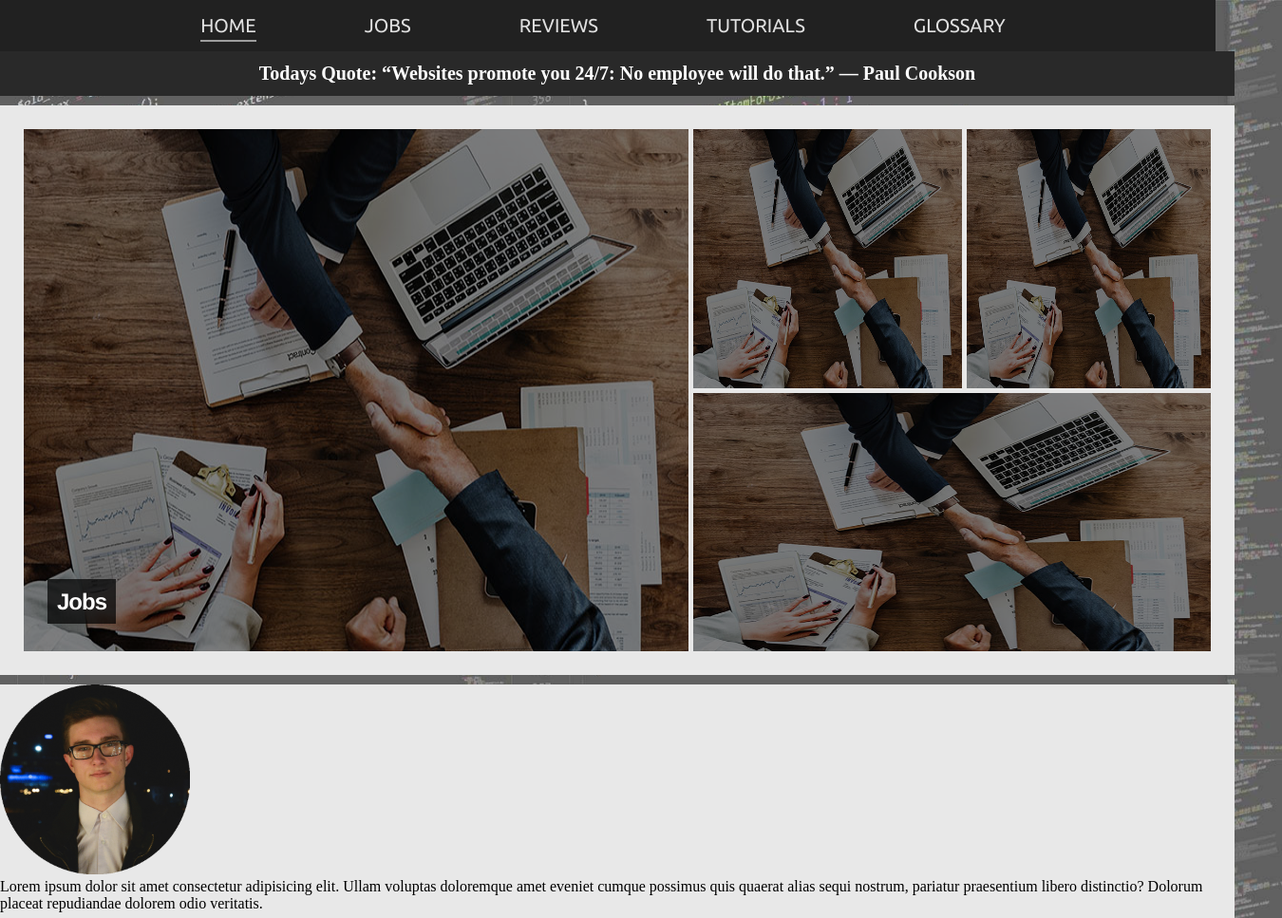
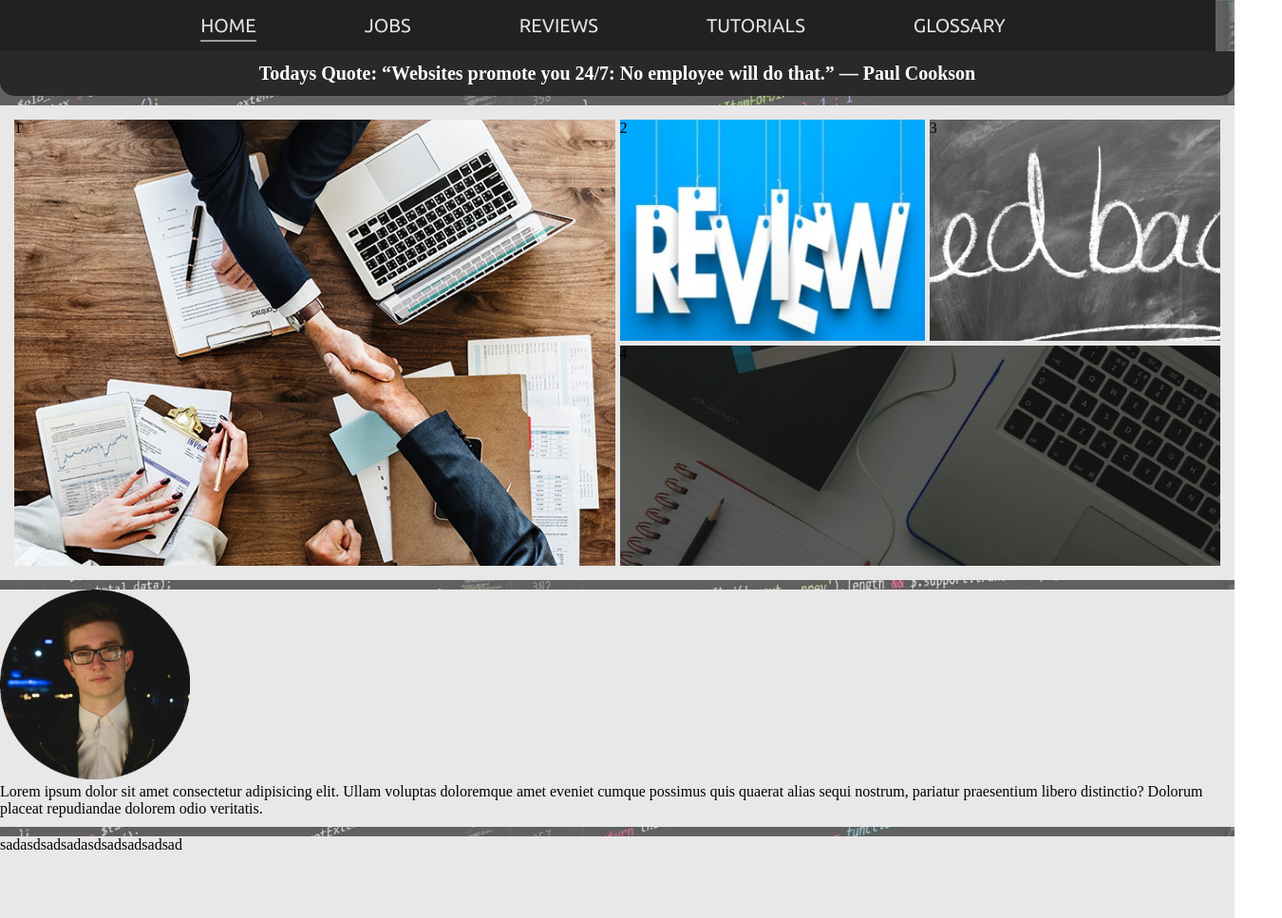
Before and after one commit to dakarce1/TCA, a plain HTML site: page index.html in a window 1280 px wide. Shown: the top 967 px of the page at 95% size, 1350 px wide, since content can reach past the window. Drawn offline with Linux system fonts and the light colour scheme.

Commit message:
Css grid implementation

```diff
--- a/index.html
+++ b/index.html
@@ -18,25 +18,15 @@
             <li><a href="glossary.html">Glossary</a></li>
         </ul>
     </nav>
-    <header>
+    <header class="header1">
         <h2>Todays Quote: “Websites promote you 24/7: No employee will do that.”
                 ― Paul Cookson</h2>
     </header>
     <section class="container first">
-        <div class="para1">
-            <a href="jobs.html">
-            <img src="image/img.jpg" alt=""></a>
-            <h2><span>Jobs</span></h2>
-        </div>
-        <div class="para2">
-            <img src="image/img.jpg">
-        </div>
-        <div class="para3">
-            <img src="image/img.jpg" alt="">
-        </div>
-        <div class="para4">
-            <img src="image/img.jpg" alt="">
-        </div>
+        <div class="one">1</div>
+        <div class="two">2</div>
+        <div class="three">3</div>
+        <div class="four">4</div>
     </section>
     <section class="second">
                 <img src="image/imageedit_2_6591323804.gif" class="img2">
--- a/style/main.css
+++ b/style/main.css
@@ -72,14 +72,14 @@ li.active a {
 section.first{
     margin: auto;
     width: 1300px;
-    height: 600px;
+    height: 500px;
     position: relative;
     background-color: #E8E8E8;
     top: 10px;
     display: grid;
-    grid-template-columns: 1fr 1fr 1fr;
-    grid-column-gap: 5px;
-    grid-row-gap: 5px;
+    grid-template-columns: repeat(4, 1fr);
+    grid-template-rows: repeat(4, 1fr);
+    grid-gap: 5px;
 
 }
 
@@ -109,7 +109,7 @@ section.second:hover{
     transition: all 0.3s ease-in-out;
 }
 
-header{
+header.header1{
     position: relative;
     top: 0px;
     color: white;
@@ -118,8 +118,8 @@ header{
     width: 1300px;
     margin: auto;
     border: 20px;
-    /*border-radius: 1000px;
-    box-shadow: 8px 5px 20px #292929;*/
+    border-bottom-left-radius: 15px;
+    border-bottom-right-radius: 15px;
 
 }
 header h2{
@@ -132,66 +132,43 @@ footer{
     bottom: -250px;
     width: 100%;
 }
-.para1{
-    grid-row-end: span 2;
-    width: 700px;
-    margin-left: 25px;
-    margin-top: 25px;
-    margin-bottom: 25px;
+.one{
+    grid-column: 1/3;
+    grid-row: 1/5;
+    background: url(/image/img.jpg) no-repeat center;
+    background-size: cover;
+    margin-left: 15px;
+    margin-top: 15px;
+    margin-bottom: 15px;
 }
-
-.para2{
-    width: 282.5px;
-    height: 272.5px;
-    margin-top: 25px;
+.two{
+    grid-column: 3/4;
+    grid-row: 1/3;
+    background: url(/image/review.jpg) no-repeat center;
+    background-size: cover;
+    margin-top: 15px;
 }
-.para3{
-    margin-top: 25px;
-    margin-right: 25px;
-    width: 257.5px;
-    height: 272.5px;
+.three{
+    grid-column: 4/5;
+    grid-row: 1/3;
+    background: url(/image/ffs.PNG) no-repeat center;
+    background-size: cover;
+    margin-top: 15px;
+    margin-right: 15px;
 }
-.para4{
-    grid-column-end: span 2;
-    margin-bottom: 25px;
-    margin-right: 25px;
-    width: 545px;
-    height: 272.5px;
+.four{
+    grid-column: 3/5;
+    grid-row: 3/5;
+    background: url(/image/imageedit_2_5655571524.jpg) no-repeat center;
+    background-size: cover;
+    margin-right: 15px;
+    margin-bottom: 15px;
 }
-.para1 img{
-    align-content: center;
-    justify-content: center;
-    width: 100%;
-    height: 100%;
-    filter: brightness(50%);
-}
-.para2 img{
-    align-content: center;
-    justify-content: center;
-    width: 100%;
-    height: 100%;
-    filter: brightness(50%);
-}
-.para3 img{
-    align-content: center;
-    justify-content: center;
-    width: 100%;
-    height: 100%;
-    filter: brightness(50%);
-}
-.para4 img{
-    align-content: center;
-    justify-content: center;
-    width: 100%;
-    height: 100%;
-    filter: brightness(50%);
-}
-
 /*.para1 img:hover{
     filter: brightness(80%);
     transition: all 0.3s ease-in-out;
 }*/
-.para1 h2{
+/*.para1 h2{
     position: absolute;
     top: 500px;
     width: 100%;
@@ -202,10 +179,10 @@ footer{
     color: white;
     font: bold 24px/45px Helvetica, Sans-Serif;
     letter-spacing: -1px;
-    background: rgb(0, 0, 0); /* fallback color */
+    background: rgb(0, 0, 0);
     background: rgba(0, 0, 0, 0.7);
     padding: 10px;
- }
+ }*/
  section .img2{
      height: 200px;
      width: auto;
@@ -218,5 +195,14 @@ footer{
     position: relative;
     background-color: #E8E8E8;
     top: 20px;
-    sadasdsa
+    display: grid;
+    grid-template-columns: repeat(2, 1fr);
+    grid-template-rows: repeat(8, 1fr);
  }
+header.jobs h1{
+    text-align: center;
+    font-size: 30px;
+}
+header.jobs{
+    grid-column: 1/3;
+}
```
Also changed, not shown: jobs.html (+9 -0 lines).
